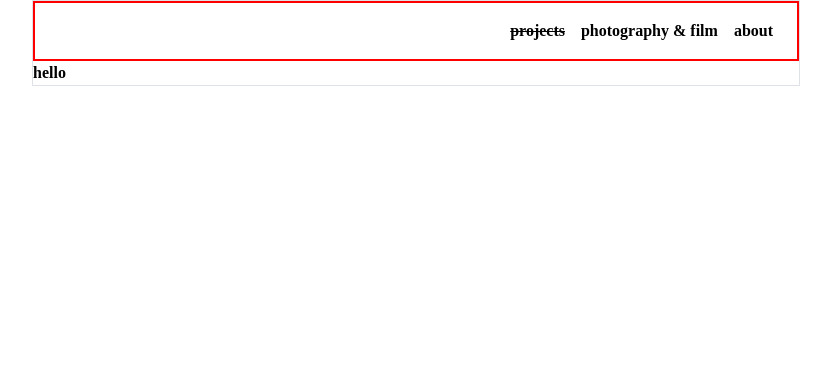
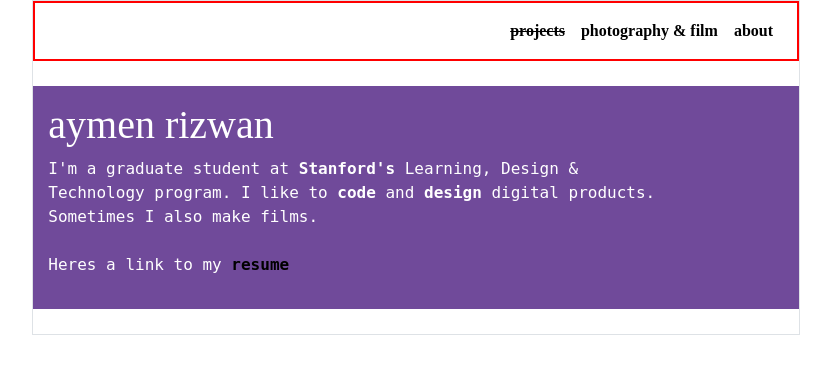
Before and after one commit to aymenr/aymenr.github.io, a plain HTML site: page index.html in a window 1280 px wide. Shown: the whole page, without its empty margins (224-1055 px from the left). Drawn offline with nearby package versions, Linux system fonts and the light colour scheme.

Commit message:
header is repsonsive

```diff
--- a/index.html
+++ b/index.html
@@ -34,20 +34,19 @@
                 </ul>
             </div>
         </nav>
-        <a href ="google.com"> hello </a>
 
 
 
-    <!-- <div class ="container header">
-        <h1>aymen rizwan</h1>
-        <div class="row">
-            <div col-sm-8>
+        <div class ="container header">
+            <h1>aymen rizwan</h1>
+            <div class="row">
+            <div class="col-md-10">
+                <p>
+                    I'm a graduate student at <b> Stanford's </b> Learning, Design & Technology program. I like to <b>code</b> and <b>design</b> digital products. Sometimes I also make films. <br><br>  Heres a link to my <a href="aymen.pdf"> resume </a>
+                </p>
             </div>
         </div>
-        <p> I'm a graduate student at <b> Stanford's </b> Learning, Design & Technology program. I like to <b>code</b> and <b>design</b> digital products. Sometimes I also make films.
-            <br><br>
-            Heres a link to my <a href="aymen.pdf"> resume </a>
-        </div>
+        <!--
         <div class="container main">
             <h2> selected projects </h2>
             <div class="row">
@@ -87,7 +86,7 @@
                 <p> UX + UI </p>
                 </a>
             </div>
-            <div class="col-sm"> -->
+            <div class="col-sm">
 <!--     <a href="vr-data-viz.html">
       <img class ="thumbnail" src ="images/patari.jpg">
       <h3> Data Visualization in Virtual reality </h3>
--- a/main.css
+++ b/main.css
@@ -2,6 +2,7 @@ body {
 	font-family: "Apercu",serif;
 	margin-left:20%;
 	margin-right:20%;
+	color:black;
 }
 
 
@@ -13,16 +14,19 @@ body {
 	border:2px solid red;
 }
 
-
 p {
 	font-family: "Apercu Mono", Mono;
-	font-size: 0.8em;
 }
+
 a {
 	color: black;
 	font-weight: bold;
 }
-.navbar-light .navbar-nav .nav-link:hover {
+
+a:hover {
+	text-decoration: none;
+}
+a:hover, .navbar-light .navbar-nav .nav-link:hover {
 
 	color:#704a9a;
 }
@@ -33,14 +37,21 @@ a {
 	text-decoration: line-through;
 }
 
-
+.header {
+	background-color:#704a9a;
+	color:white;
+	padding: 2%;
+	margin-top: 25px;
+	margin-bottom: 25px;
+}
+.header a:hover {
+	color:white;
+}
 
 /*.header a {
 	text-decoration: underline;
 }
-.header a:hover {
-	color:white;
-}
+
 
 .clear-right-padding {
 	padding-right:0 !important;
@@ -49,15 +60,7 @@ a {
 .thumbnail-title {
 	margin-bottom: 5px;
 }
-.header {
-	background-color:#704a9a;
-	color:white;
-	padding-top: 2%;
-	margin-top: 25px;
-	margin-bottom: 25px;
-	padding-bottom:10px;
 
-	}
 .header p {
 	font-size: 1em
 }
```
